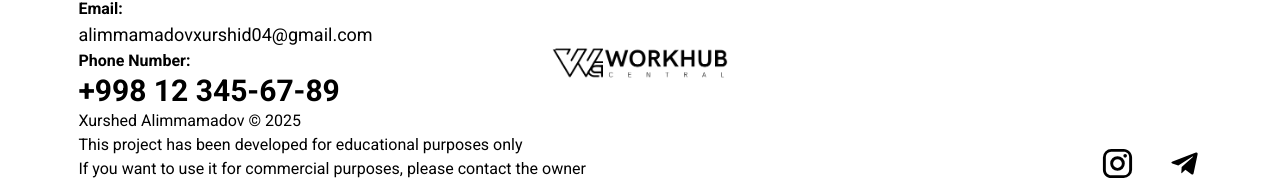
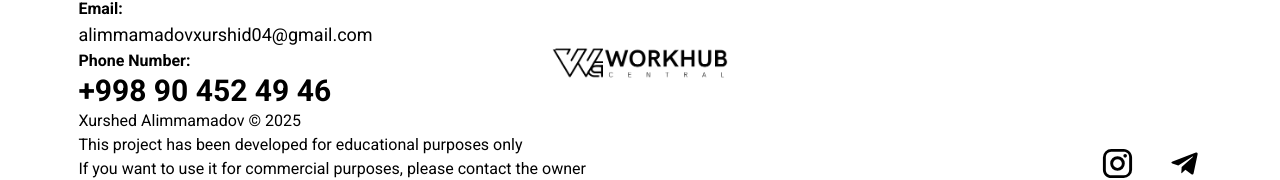
Before and after one commit to Khurshedjan04/coworking-workhub, a Next.js app: page / in a window 1280 px wide. Shown: the part 5161-5341 px from the top of the page. Built offline with nearby package versions, Linux system fonts and the light colour scheme.

Commit message:
contact info added

```diff
--- a/app/Footer.tsx
+++ b/app/Footer.tsx
@@ -26,7 +26,7 @@ const Footer = () => {
         </div>
         <div className="flex flex-col">
           <h1 className="font-bold text-base">Phone Number:</h1>
-          <h2 className="font-bold text-3xl">+998 12 345-67-89</h2>
+          <h2 className="font-bold text-3xl">+998 90 452 49 46</h2>
         </div>
         <h2 className="text-base">Xurshed Alimmamadov © 2025</h2>
         <h2 className="text-base">This project has been developed for educational purposes only</h2>
```
